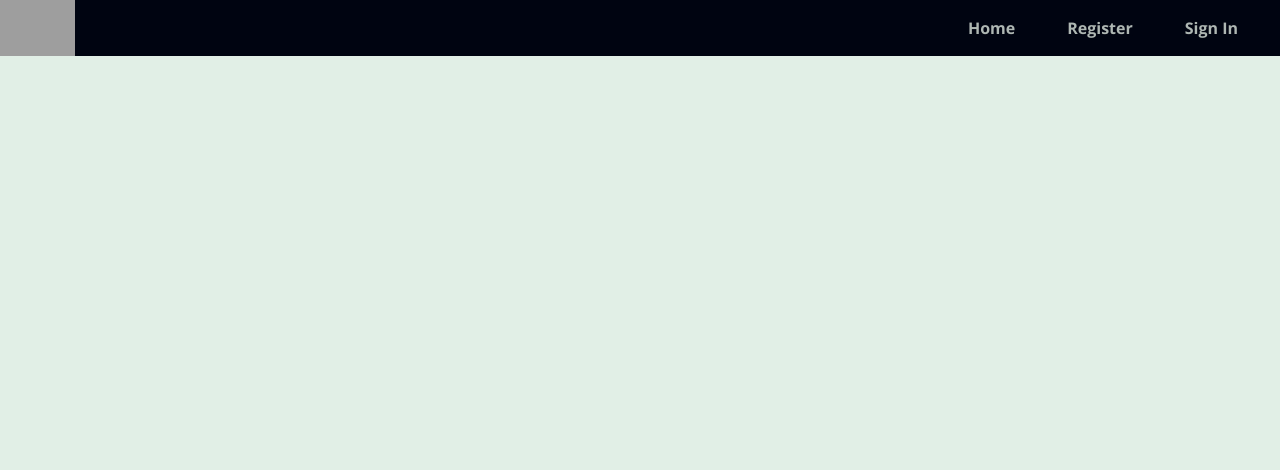
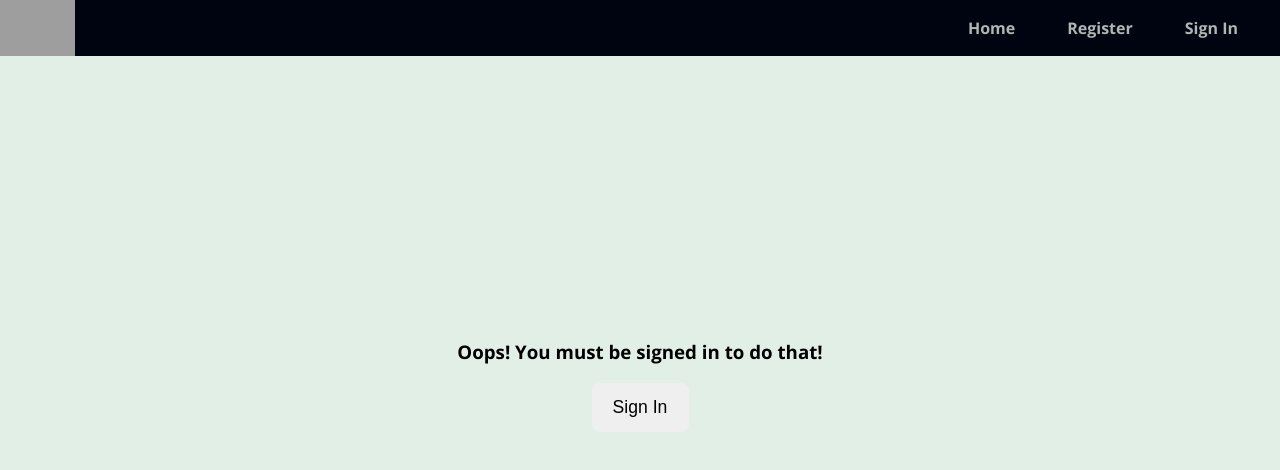
Before and after one commit to platinyy/CapstoneProject, a React (Vite) app in the folder client/: page /orders in a window 1280 px wide. Shown: the top 470 px of the page. Built offline with nearby package versions, Linux system fonts and the light colour scheme; grey boxes are pictures that could not be loaded.

Commit message:
Added orders and new order pages

```diff
--- a/client/src/App.jsx
+++ b/client/src/App.jsx
@@ -7,6 +7,8 @@ import Feed from './pages/Feed'
 import Home from './pages/Home'
 import './App.css'
 import { CheckSession } from './services/Auth'
+import NewOrderPage from './pages/NewOrderPage/NewOrderPage'
+import OrderHistoryPage from './pages/OrderHistoryPage/OrderHistoryPage'
 
 const App = () => {
   const [user, setUser] = useState(null)
@@ -42,6 +44,8 @@ const App = () => {
           <Route path="/signin" element={<SignIn setUser={setUser} />} />
           <Route path="/register" element={<Register />} />
           <Route path="/feed" element={<Feed user={user}/>} />
+          <Route path="/orders/new" element={<NewOrderPage user={user}/>} />
+          <Route path="/orders" element={<OrderHistoryPage user={user}/>} />
         </Routes>
       </main>
     </div>
--- a/client/src/components/Nav.jsx
+++ b/client/src/components/Nav.jsx
@@ -6,7 +6,8 @@ const Nav = ({ user, handleLogOut }) => {
     userOptions = (
       <nav>
         <h3>Welcome {user.email}!</h3>
-        <Link to="/feed">Feed</Link>
+        <Link to="/orders/new">New Order Page</Link>
+        <Link to="/orders">View Orders Page</Link>
         <Link onClick={handleLogOut} to="/">
           Sign Out
         </Link>
--- /dev/null
+++ b/client/src/pages/NewOrderPage/NewOrderPage.jsx
@@ -0,0 +1,15 @@
+const NewOrderPage = ({user}) =>{
+
+    return user ? (
+        <div>
+            <h1>NewOrderPage</h1>
+        </div>
+    ) :(
+        <div className="protected">
+        <h3>Oops! You must be signed in to do that!</h3>
+        <button onClick={() => navigate('/signin')}>Sign In</button>
+      </div>
+      )
+}
+
+export default NewOrderPage
--- /dev/null
+++ b/client/src/pages/OrderHistoryPage/OrderHistoryPage.jsx
@@ -0,0 +1,16 @@
+const OrderHistoryPage = ({user}) =>{
+
+    return user ?(
+        <div>
+            <h1>OrderHistoryPage</h1>
+        </div>
+    )
+    :(
+        <div className="protected">
+        <h3>Oops! You must be signed in to do that!</h3>
+        <button onClick={() => navigate('/signin')}>Sign In</button>
+      </div>
+      )
+}
+
+export default OrderHistoryPage
```
